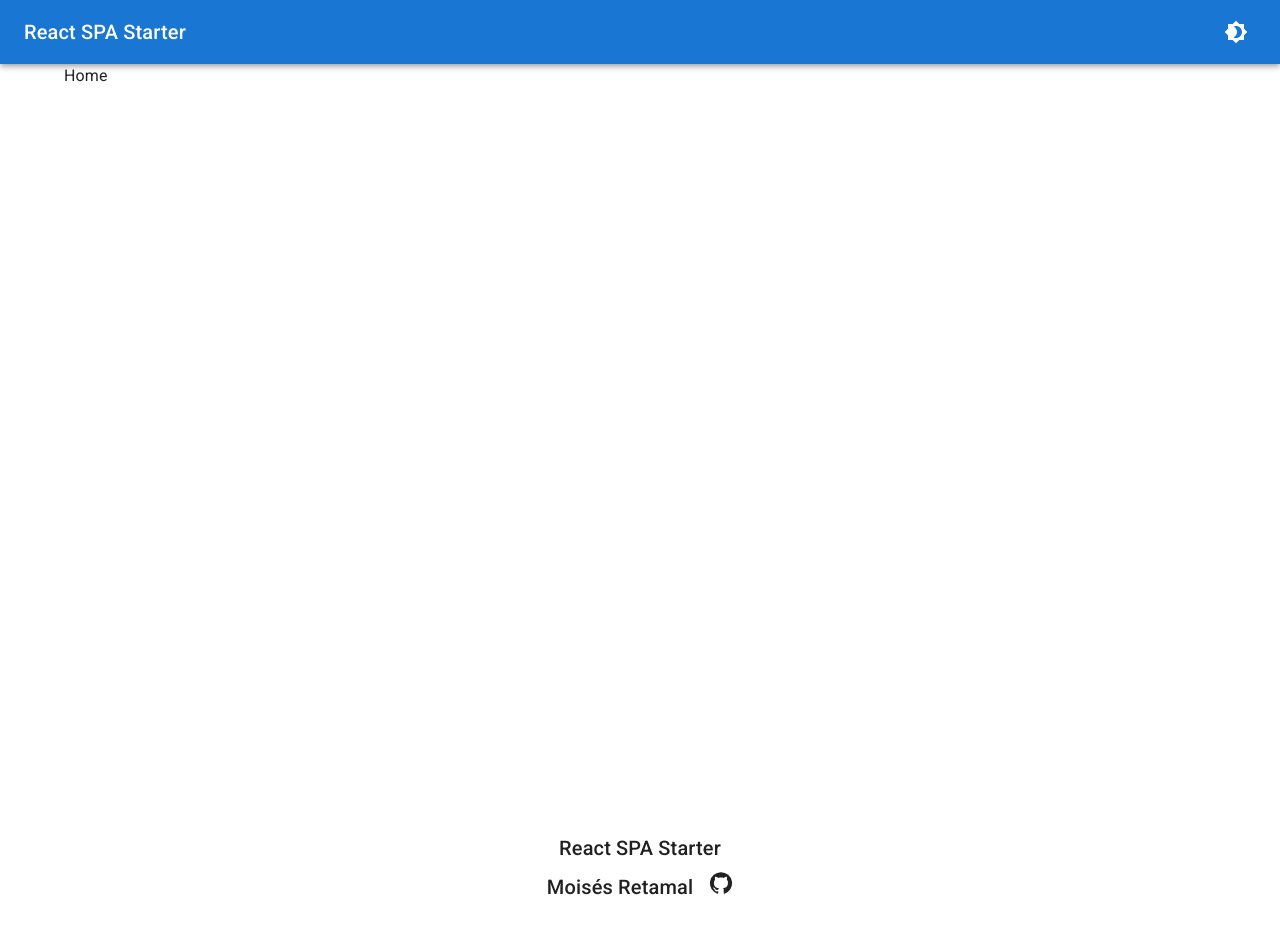
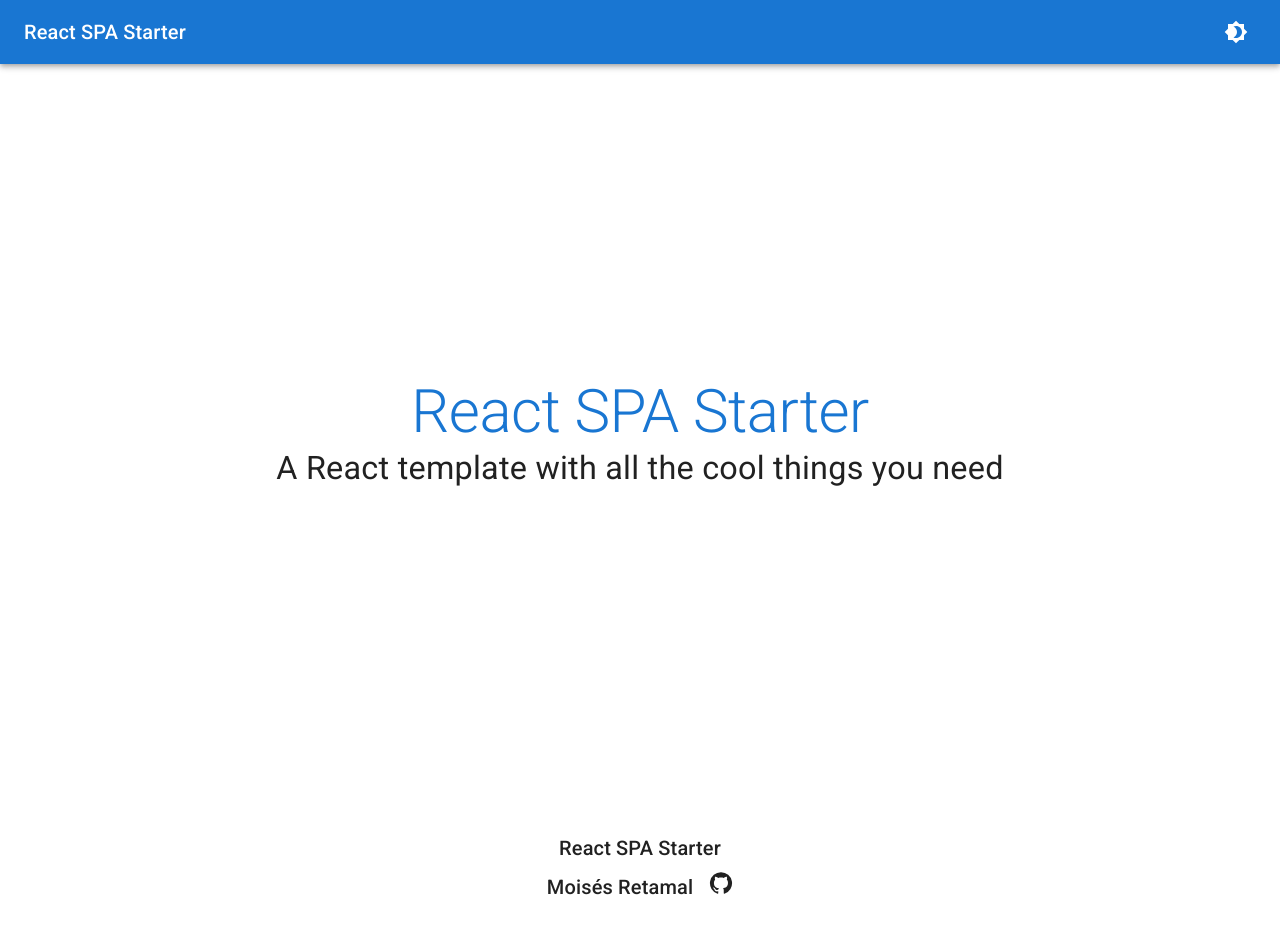
Before and after one commit to meretamal/react-spa-template, a React (Create React App) app: page / in a window 1280 px wide. Built offline with nearby package versions, Linux system fonts and the light colour scheme; no server answers.

Commit message:
feat(home): add content and style to the home page

```diff
--- a/src/pages/static/home.page.jsx
+++ b/src/pages/static/home.page.jsx
@@ -4,8 +4,26 @@ import Hero from '@components/layout/hero.component';
 
 export default function HomePage() {
   return (
-    <Hero navbar>
-      <Typography>Home</Typography>
+    <Hero
+      navbar
+      sx={{
+        display: 'flex',
+        flexDirection: 'column',
+        justifyContent: 'center',
+        alignItems: 'center',
+      }}
+    >
+      <Typography
+        variant="h2"
+        component="h1"
+        textAlign="center"
+        sx={{ color: 'primary.main' }}
+      >
+        React SPA Starter
+      </Typography>
+      <Typography variant="h4">
+        A React template with all the cool things you need
+      </Typography>
     </Hero>
   );
 }
```
